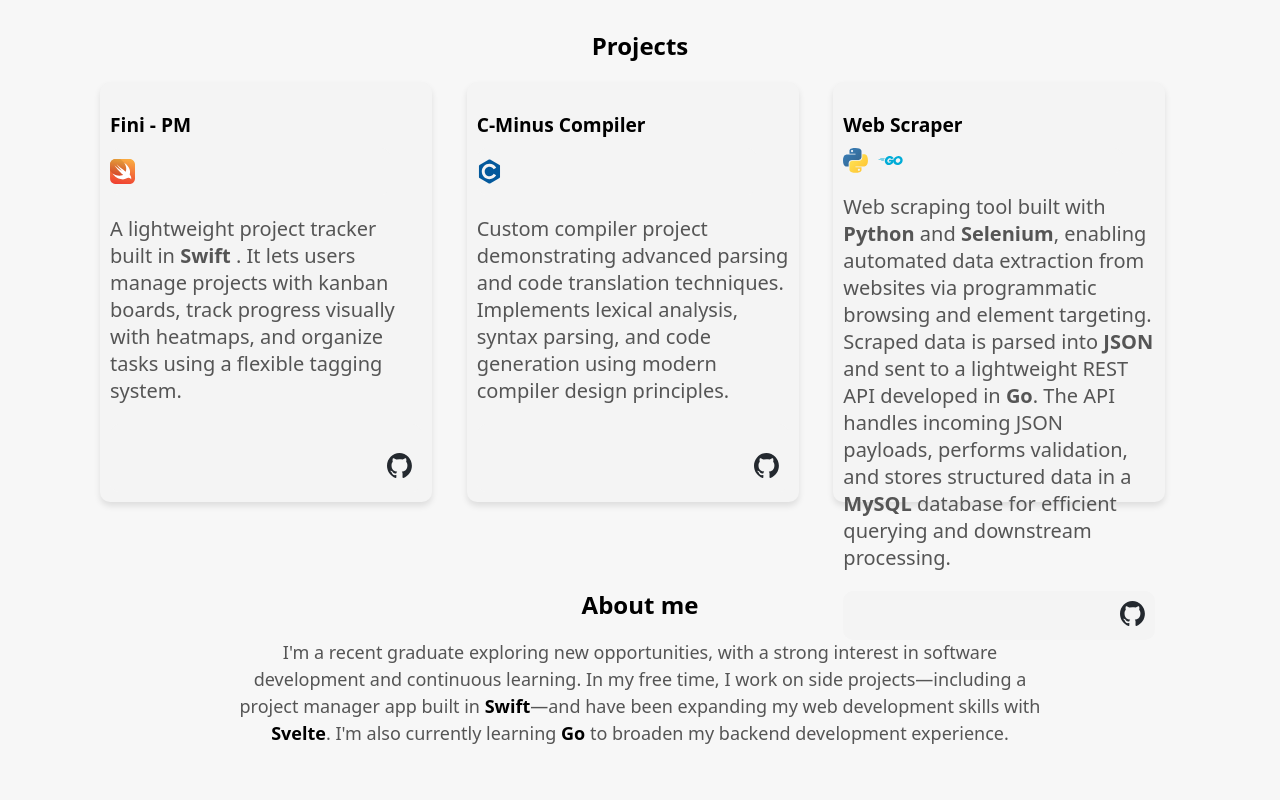
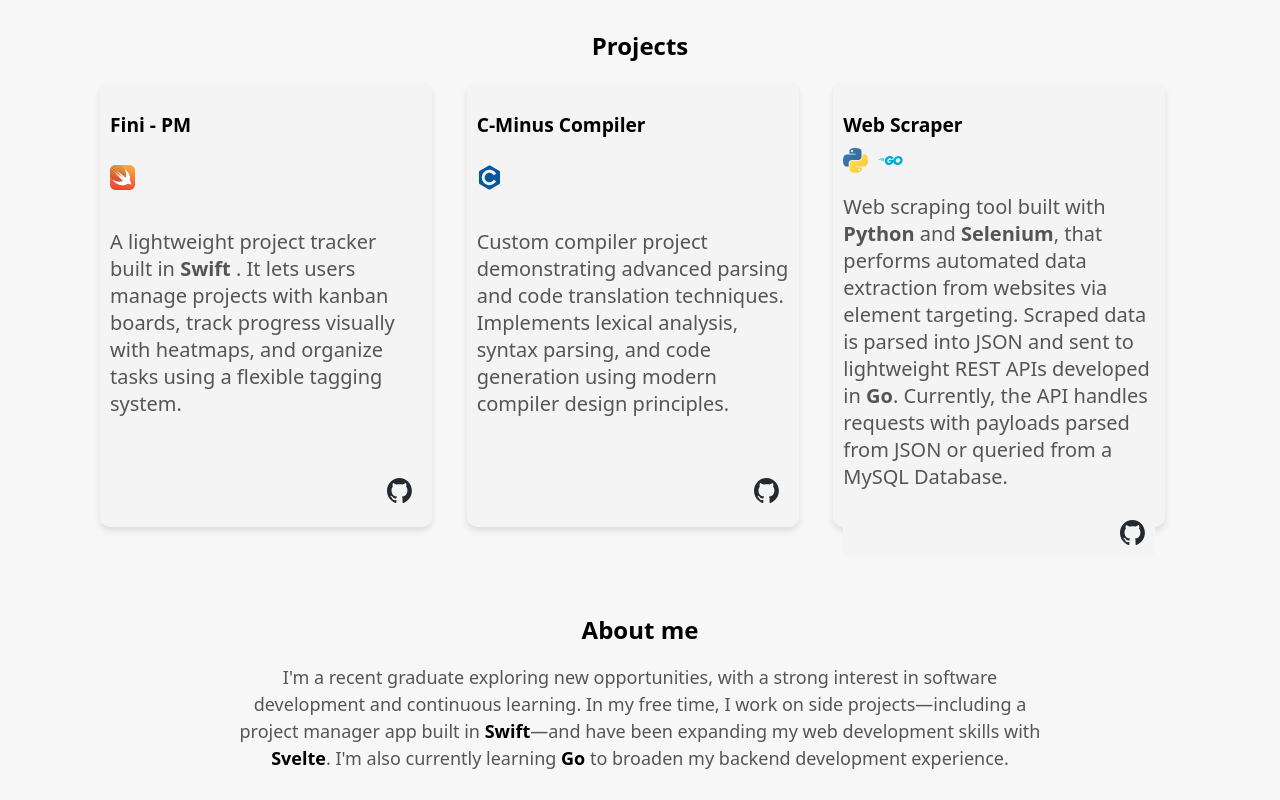
Before and after one commit to Workfish2475/workfish2475.github.io, a SvelteKit app: page / in a window 1280 px wide. Shown: the part 748-1548 px from the top of the page. Before the commit the page ends 1523 px from the top, so only its background shows below. Built offline with nearby package versions, Linux system fonts and the light colour scheme.

Commit message:
project item fix

```diff
--- a/src/routes/ProjectItem.svelte
+++ b/src/routes/ProjectItem.svelte
@@ -165,7 +165,7 @@
     background-color: none;
   }
 
-  @media screen and (min-width: 920px) {
+  @media screen and (min-width: 1150px) {
     .main-container {
       display: grid;
       grid-template-columns: repeat(3, 1fr);
@@ -175,7 +175,7 @@
     }
 
     div {
-      height: 400px;
+      height: 425px;
     }
   }
 
--- a/src/routes/projectItem.ts
+++ b/src/routes/projectItem.ts
@@ -23,7 +23,7 @@ export const projects = [
   {
     id: 3,
     name: "Web Scraper",
-    desc: "Web scraping tool built with <strong>Python</strong> and <strong>Selenium</strong>, enabling automated data extraction from websites via programmatic browsing and element targeting. Scraped data is parsed into <strong>JSON</strong> and sent to a lightweight REST API developed in <strong>Go</strong>. The API handles incoming JSON payloads, performs validation, and stores structured data in a <strong>MySQL</strong> database for efficient querying and downstream processing.",
+    desc: "Web scraping tool built with <strong>Python</strong> and <strong>Selenium</strong>, that performs automated data extraction from websites via element targeting. Scraped data is parsed into JSON and sent to lightweight REST APIs developed in <strong>Go</strong>. Currently, the API handles requests with payloads parsed from JSON or queried from a MySQL Database.",
     img: "imgPath",
     gitUrl: "https://github.com/Workfish2475/WebScraper",
     languages: [pythonIcon, goIcon],
```
